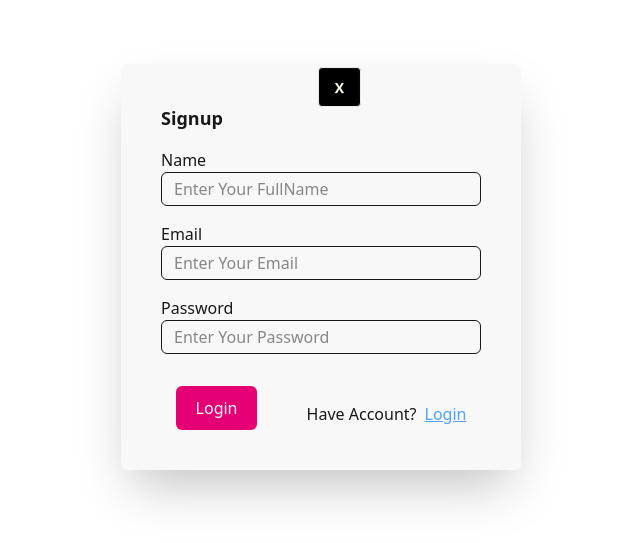
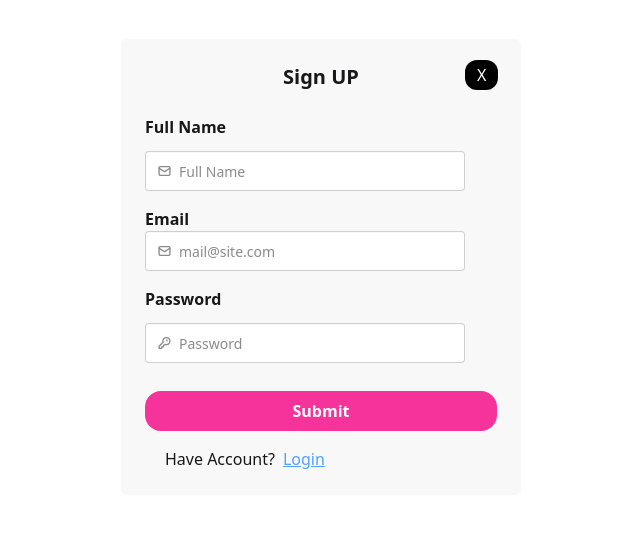
Before and after one commit to Manuomar/BookShop, a React (Vite) app in the folder Frontend/: page /signup in a window 1280 px wide. Shown: the part 133-676 px from the top of the page, without its empty margins (319-959 px from the left). Built offline with nearby package versions, Linux system fonts and the light colour scheme.

Commit message:
sign up page added and some bug fixed

```diff
--- a/Frontend/package.json
+++ b/Frontend/package.json
@@ -13,6 +13,7 @@
     "@tailwindcss/vite": "^4.1.3",
     "react": "^19.0.0",
     "react-dom": "^19.0.0",
+    "react-hook-form": "^7.55.0",
     "react-router-dom": "^7.5.0",
     "react-slick": "^0.30.3",
     "slick-carousel": "^1.8.1"
--- a/Frontend/src/App.jsx
+++ b/Frontend/src/App.jsx
@@ -8,6 +8,7 @@ import Books from './Pages/Books'
 import Temp from './Pages/Temp';
 import SignUP from './components/SignUP';
 import { Route, Router, Routes } from 'react-router-dom'
+import SignIN from './components/SignIN';
 function App() {
   return (
   <>
@@ -20,8 +21,8 @@ function App() {
   <Route path='/books' element ={<Books/>}/>
   <Route path='/contact' element = {<Contact/>}/>
   <Route path='/about' element = {<About/>}/>
-  <Route path='/signup' element = {<SignUP/>}/>
-
+  {/* <Route path='/' element = {<SignUP/>}/> */}
+ <Route path='/signup' element = {<SignIN/>}/>
 </Routes>
 
   </div>
--- a/Frontend/src/components/Navbar.jsx
+++ b/Frontend/src/components/Navbar.jsx
@@ -100,7 +100,7 @@ const Navbar = () => {
 
 {/* login bu */}
   <div className="">
-    <a className="bg-black text-white px-3 py-2 rounded-md hover:bg-slate-800 duration-300 cursor-pointer ml-2"
+    <a className="bg-black  text-white px-3 py-2 rounded-md hover:bg-slate-800 duration-300 cursor-pointer ml-2"
     onClick={()=>document.getElementById("my_modal_3").showModal()}
     >LogIn</a><Login/>
   </div>
--- /dev/null
+++ b/Frontend/src/components/SignIN.jsx
@@ -0,0 +1,78 @@
+import React from 'react'
+import { useForm } from "react-hook-form"
+import {Link} from 'react-router-dom'
+import Login from './login'
+const SignIN = () => {
+    const {
+        register,
+        handleSubmit,
+        watch,
+        formState: { errors },
+      } = useForm()
+
+      const onSubmit = (data) => console.log(data)
+
+      console.log(watch("example")) // watch input value by passing the name of it
+  return (
+    <>
+    <div className='flex  justify-center items-center h-screen '>
+    <form onSubmit={handleSubmit(onSubmit)} className=''>
+      {/* register your input into the hook by invoking the "register" function */}
+      <div className='flex flex-col bg-base-200 p-6 rounded-md md:w-[400px] '>
+        <h1 className='font-bold text-xl flex justify-center items-center mb-6'>Sign UP
+
+        </h1>
+        <div className='absolute mx-70 '><Link to='/' className='mx-10  px-3 py-1 text-white bg-black rounded-xl'>X</Link></div>
+        <label className='font-semibold' > Full Name</label>
+
+      <label class="input validator mt-3 mb-2">
+  <svg class="h-[1em] opacity-50" xmlns="http://www.w3.org/2000/svg" viewBox="0 0 24 24"><g stroke-linejoin="round" stroke-linecap="round" stroke-width="2.5" fill="none" stroke="currentColor"><rect width="20" height="16" x="2" y="4" rx="2"></rect><path d="m22 7-8.97 5.7a1.94 1.94 0 0 1-2.06 0L2 7"></path></g></svg>
+  <input type="Text" placeholder="Full Name" {...register("FullName", { required: true })}/>
+</label>
+<div class="validator-hint hidden">Enter valid email address</div>
+
+      {/* <input type='text' placeholder='Enter your Full Name'  {...register("FullName", { required: true })} className='border-2 mt-3'/> */}
+
+
+      <label className='font-semibold mt-2 mb-0'>Email</label>
+      <label class="input validator mb-2">
+  <svg class="h-[1em] opacity-50" xmlns="http://www.w3.org/2000/svg" viewBox="0 0 24 24"><g stroke-linejoin="round" stroke-linecap="round" stroke-width="2.5" fill="none" stroke="currentColor"><rect width="20" height="16" x="2" y="4" rx="2"></rect><path d="m22 7-8.97 5.7a1.94 1.94 0 0 1-2.06 0L2 7"
+  ></path></g></svg>
+  <input type="email" placeholder="mail@site.com" {...register("Email", { required: true })}/>
+</label>
+<div class="validator-hint hidden">Enter valid email address</div>
+      {/* <input  type='text' placeholder='Enter your Email' {...register("Email", { required: true })} className='border-2 mt-3'/> */}
+
+
+    <label className='font-semibold mt-2 mb-0'>Password</label>
+
+      {/* <input type='password' placeholder='Password'{...register("Password", { required: true })} className='border-2 mt-3' /> */}
+      <label className="input validator  mt-3 mb-2">
+  <svg className="h-[1em] opacity-50" xmlns="http://www.w3.org/2000/svg" viewBox="0 0 24 24"><g strokeLinejoin="round" strokeLinecap="round" strokeWidth="2.5" fill="none" stroke="currentColor"><path d="M2.586 17.414A2 2 0 0 0 2 18.828V21a1 1 0 0 0 1 1h3a1 1 0 0 0 1-1v-1a1 1 0 0 1 1-1h1a1 1 0 0 0 1-1v-1a1 1 0 0 1 1-1h.172a2 2 0 0 0 1.414-.586l.814-.814a6.5 6.5 0 1 0-4-4z"></path><circle cx="16.5" cy="7.5" r=".5" fill="currentColor"></circle></g></svg>
+  <input type="password"  placeholder="Password" minlength="8" pattern="(?=.*\d)(?=.*[a-z])(?=.*[A-Z]).{8,}" title="Must be more than 8 characters, including number, lowercase letter, uppercase letter" {...register("Password", { required: true })} />
+</label>
+<p className="validator-hint hidden">
+  Must be more than 8 characters, including
+  <br/>At least one number
+  <br/>At least one lowercase letter
+  <br/>At least one uppercase letter
+</p>
+
+
+      {(errors.Password ||errors.FullName || errors.Email) && <span className='text-red-800'>*This field is required</span> }
+
+      <input type="submit" className=' bg-pink-500 px-3 py-2 rounded-2xl mt-5 text-white font-bold'/>
+
+      <p className='mt-4 ml-5'>
+                 Have Account?
+                 <button onClick={()=>document.getElementById("my_modal_3").showModal()} className='text-blue-400 underline ml-2 cursor-pointer
+                 '>Login</button><Login/>
+               </p>
+      </div>
+    </form>
+    </div>
+    </>
+  )
+}
+
+export default SignIN
--- a/Frontend/src/components/SignUP.jsx
+++ b/Frontend/src/components/SignUP.jsx
@@ -1,7 +1,24 @@
 import React from 'react'
 import { Link } from 'react-router-dom'
+import { useForm } from "react-hook-form"
 import Login from './login'
 const SignUP = () => {
+  const {
+    register,
+    handleSubmit,
+    watch,
+    formState: { errors },
+  } = useForm()
+
+  // const onSubmit = (data) => console.log(data)
+  const onSubmit = async (data) => {
+    const userInfo = {
+      fullname: data.fullname,
+      email: data.email,
+      password: data.password,
+    };
+  }
+  console.log(watch("example"))
   return (
     //   <>
     //   <div className='flex h-screen items-center justify-center'>
@@ -24,28 +41,51 @@ const SignUP = () => {
         <div className='flex h-screen items-center justify-center  '>
      <div className='w-[600]'>
          <div className=' bg-base-200 shadow-2xl p-10 rounded-md'>
-           <form method=''>
+           <form method='' onSubmit={handleSubmit(onSubmit)} >
                 <Link
                 to='/' className='btn bg-black text-amber-50  absolute right-150 top-50'>X</Link>
-             </form>
+
              <h3 className='font-bold text-lg'>Signup</h3>
              <div className='mt-4 space-y-2'>
     <span>Name</span><br />
     <input type="text" placeholder='Enter Your FullName'
-    className='w-80 px-3 py-1 border rounded-md outline-none' />
+    className='w-80 px-3 py-1 border rounded-md outline-none'
+    {...register("fullname", { required: true })} />
+     <br />
+                {errors.fullname && (
+                  <span className="text-sm text-red-500">
+                    This field is required
+                  </span>
+                )}
              </div>
 
              <div className='mt-4 space-y-2'>
     <span>Email</span><br />
     <input type="text" placeholder='Enter Your Email'
-    className='w-80 px-3 py-1 border rounded-md outline-none' />
+    className='w-80 px-3 py-1 border rounded-md outline-none'
+    {...register("email", { required: true })}/>
+    <br />
+                {errors.email && (
+                  <span className="text-sm text-red-500">
+                    This field is required
+                  </span>
+                )}
              </div>
 
              <div className='mt-4 space-y-2'>
     <span>Password</span><br />
     <input type="text" placeholder='Enter Your Password'
-    className='w-80 px-3 py-1 border rounded-md outline-none' />
+    className='w-80 px-3 py-1 border rounded-md outline-none'
+    {...register("password", { required: true })}/>
+     <br />
+                {errors.password && (
+                  <span className="text-sm text-red-500">
+                    This field is required
+                  </span>
+                )}
              </div>
+
+
              <div className='flex justify-around mt-8'>
                <button className='bg-pink-600 text-white rounded-md px-5 py-2.5 cursor-pointer hover:scale-105 duration-100'> Login</button>
                <p className='mt-4 ml-5'>
@@ -54,7 +94,7 @@ const SignUP = () => {
                  '>Login</button><Login/>
                </p>
              </div>
-
+             </form>
        </div>
 
     </div>
--- a/Frontend/src/components/login.jsx
+++ b/Frontend/src/components/login.jsx
@@ -9,6 +9,7 @@ const Login = () => {
     <form method="dialog">
       {/* if there is a button in form, it will close the modal */}
       <button className="btn btn-sm btn-circle btn-ghost absolute right-2 top-2">✕</button>
+      {/* <Link to='/' className="btn btn-sm btn-circle btn-ghost absolute right-2 top-2">✕</Link> */}
     </form>
     <h3 className="font-bold text-lg">Login</h3>
     <div className='mt-10'>
```
Also changed, not shown: 1 other file (tests, documents, lock files or other folders).
